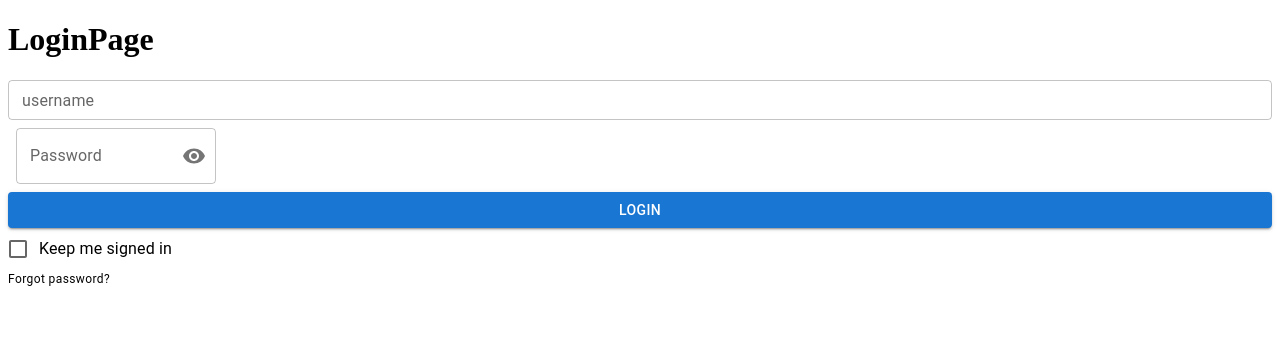
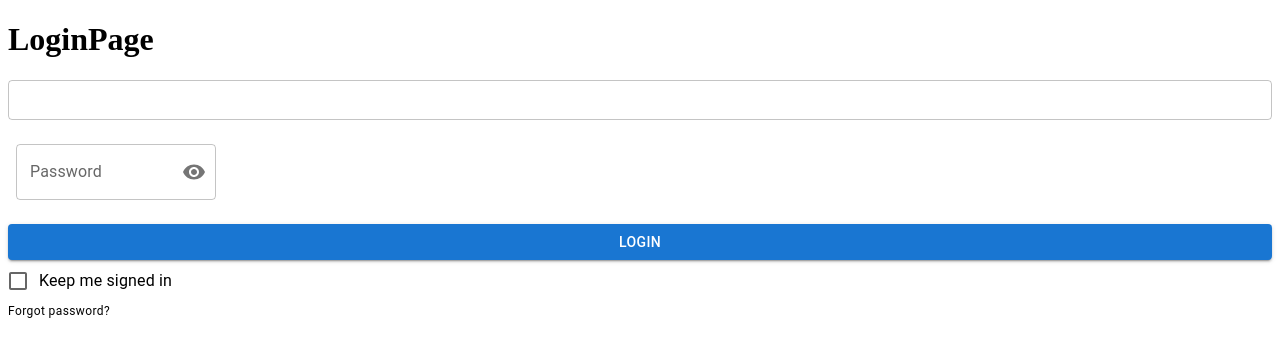
Before and after one commit to qasis-tech/E-Comm-SV-FE, a React (Create React App) app: page / in a window 1280 px wide. Shown: the top 356 px of the page. Built offline with nearby package versions, Linux system fonts and the light colour scheme.

Commit message:
login page useform validation username password

```diff
--- a/package.json
+++ b/package.json
@@ -13,6 +13,7 @@
     "@testing-library/user-event": "^13.5.0",
     "react": "^18.2.0",
     "react-dom": "^18.2.0",
+    "react-hook-form": "^7.34.0",
     "react-scripts": "5.0.1",
     "styled-components": "^5.3.5",
     "web-vitals": "^2.1.4"
--- a/src/App.js
+++ b/src/App.js
@@ -1,5 +1,5 @@
-import Home from "./pages/homePage";
-import ProductDetails from "./pages/productDetais";
+// import Home from "./pages/homePage";
+// import ProductDetails from "./pages/productDetais";
 import Login from "./pages/loginPage";
 
 function App() {
--- a/src/pages/loginPage.js
+++ b/src/pages/loginPage.js
@@ -1,4 +1,4 @@
-import React, { useState } from "react";
+import React, { useState, useEffect } from "react";
 import TextField from "@mui/material/TextField";
 import Button from "@mui/material/Button";
 import FormGroup from "@mui/material/FormGroup";
@@ -14,42 +14,89 @@ import {
 } from "@mui/material";
 import Visibility from "@mui/icons-material/Visibility";
 import VisibilityOff from "@mui/icons-material/VisibilityOff";
+import { useForm } from "react-hook-form";
 
 function LoginPage() {
   const [isChecked, setCheckBox] = useState(false);
   const [isVisible, setVisible] = useState(false);
   const [username, setUsername] = useState("");
   const [password, setPassword] = useState("");
+  const {
+    register,
+    handleSubmit,
+    formState: { errors },
+  } = useForm({ defaultValues: { username: "", password: "" } });
+
+  console.log(errors);
+  useEffect(() => {
+    // console.log("component didmount");
+    const object = localStorage.getItem("loginDetails");
+    if (object) {
+      const newObject = JSON.parse(object);
+      // const onject = { email: email, password: password };
+      setUsername(newObject.username);
+      setPassword(newObject.password);
+      setCheckBox(true);
+    }
+  }, []);
+
+  const emailvalidation = (username) => {
+    return /\S+@\S+\.\S+/.test(username);
+  };
 
   const handleLogin = () => {
     console.log("User name and password =====> ", username, password);
 
     if (username === "" && password === "") {
-      alert("NOt Valid");
+      alert("enter Valid username and password");
+    }
+    // else if (password === "") {
+    //   alert("enter password");
+    // }
+    //  else if (username === "") {
+    //   alert("enter username");
+    // }
+    else if (!emailvalidation(username)) {
+      alert("email is not correct");
     } else {
-      // email validation
-      // if(email vaidation true)
-      // alert("Login Successfully")
+      alert("Login successfully");
     }
+    if (isChecked) {
+      const object = { username: username, password: password };
+      localStorage.setItem("loginDetails", JSON.stringify(object));
+    } else {
+      localStorage.removeItem("loginDetails");
+    }
+
+    // email validation
+    // if(email vaidation true)
+    // alert("Login Successfully")
   };
 
   return (
-    <div>
+    <form onSubmit={handleSubmit(handleLogin)}>
       <h1>LoginPage</h1>
       <TextField
         id="login-username"
-        label="username"
+        {...register("username", { required: "enter username" })}
         variant="outlined"
         size="small"
         fullWidth
         value={username}
         onChange={(z) => setUsername(z.target.value)}
       />
-
+      <p>{errors.username?.message}</p>
       <FormControl sx={{ m: 1, width: "25ch" }} variant="outlined">
         <InputLabel htmlFor="outlined-adornment-password">Password</InputLabel>
         <OutlinedInput
           id="outlined-adornment-password"
+          {...register("password", {
+            required: "enter password",
+            maxLength: {
+              value: 5,
+              message: "max length is 5",
+            },
+          })}
           type={isVisible ? "text" : "password"}
           value={password}
           onChange={(e) => setPassword(e.target.value)}
@@ -65,11 +112,11 @@ function LoginPage() {
               </IconButton>
             </InputAdornment>
           }
-          label="Password"
         />
       </FormControl>
+      <p>{errors.password?.message}</p>
 
-      <Button variant="contained" fullWidth onClick={handleLogin}>
+      <Button type="submit " variant="contained" fullWidth>
         Login
       </Button>
       <FormGroup>
@@ -86,7 +133,7 @@ function LoginPage() {
           Forgot password?
         </Typography>
       </FormGroup>
-    </div>
+    </form>
   );
 }
 
```
Also changed, not shown: 1 other file (tests, documents, lock files or other folders).
